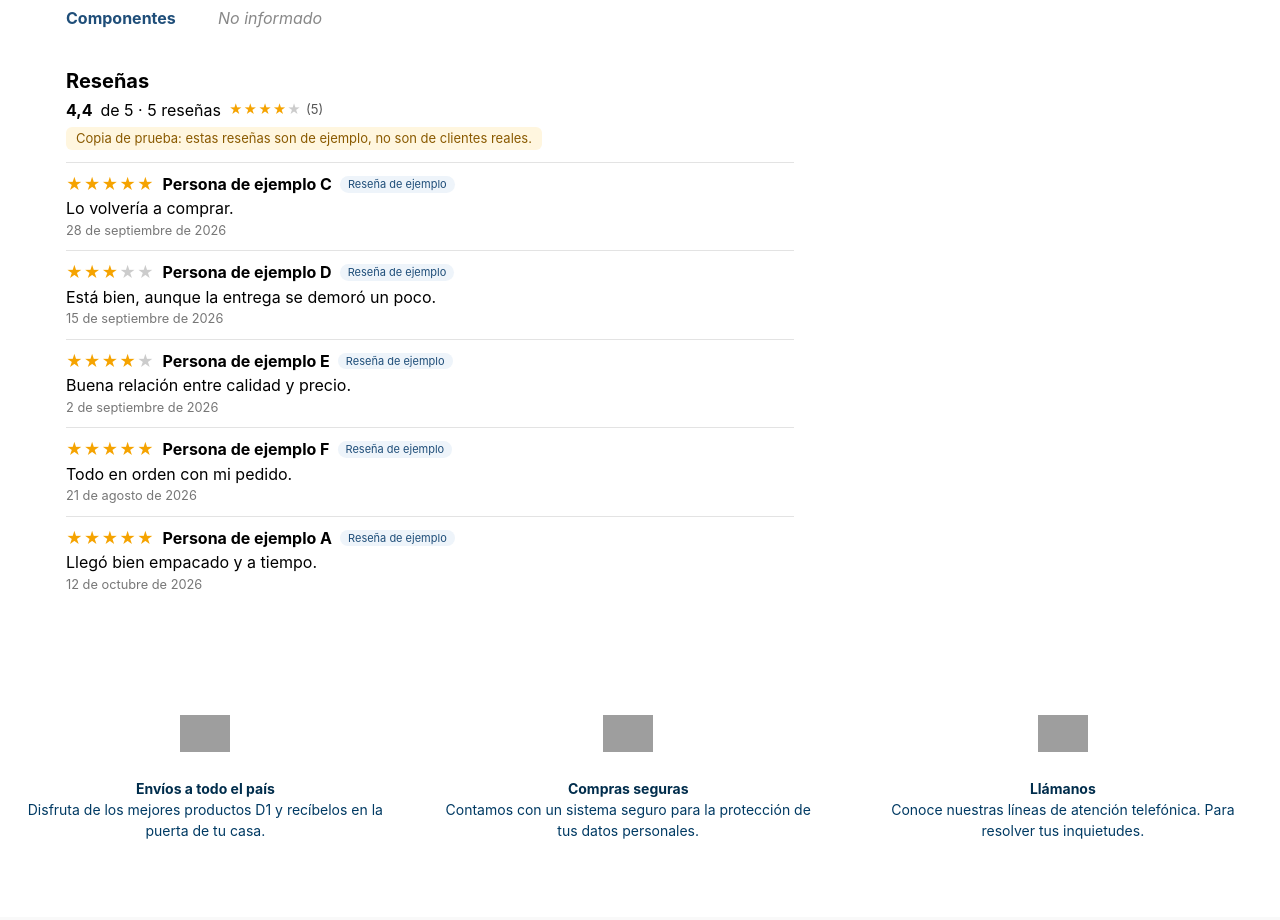
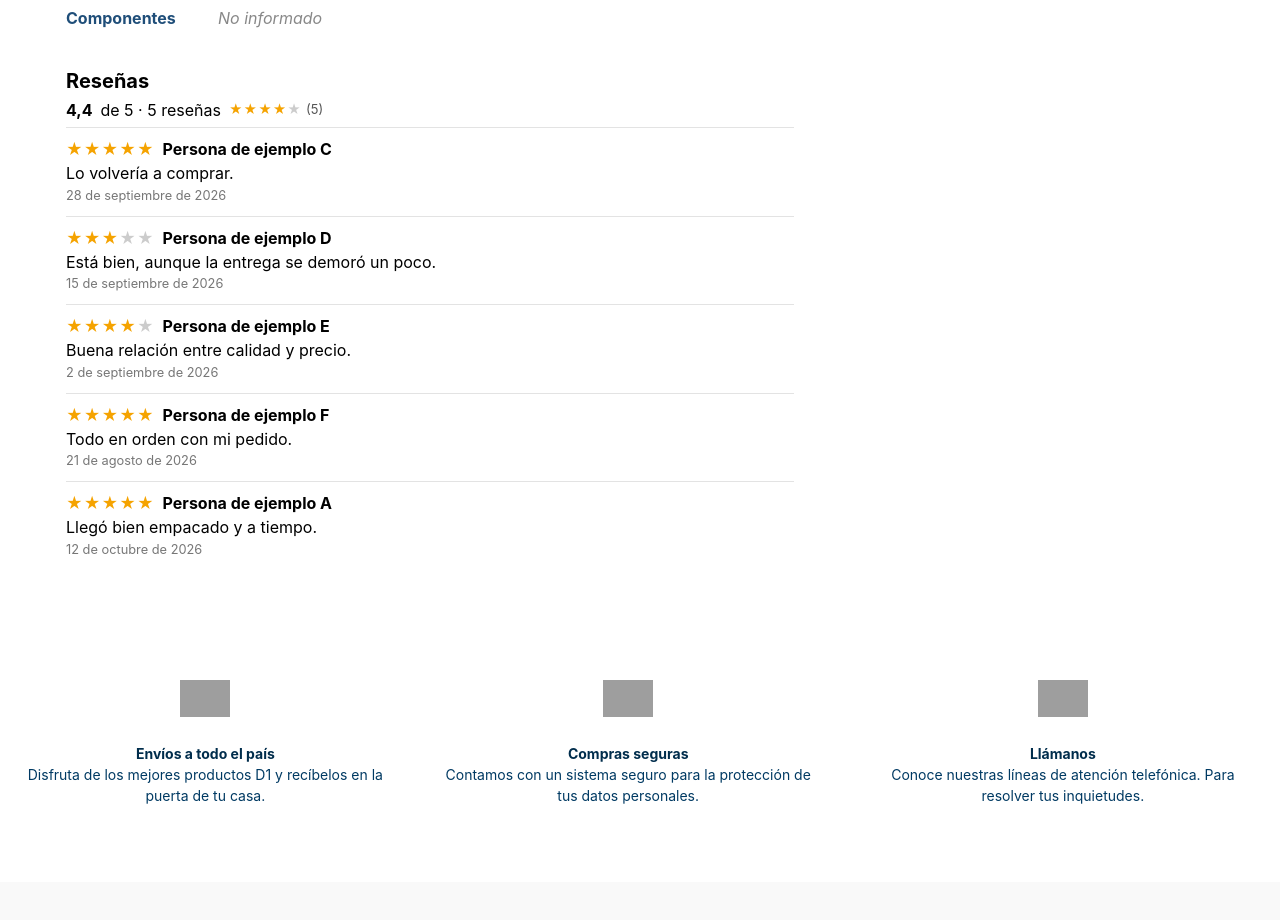
Before and after one commit to SmallCakekoo/D1-SHOP, a React (Vite) app: page /bocadillo-veleno-dulce-naturaleza-470g-12000515/p in a window 1280 px wide. Shown: the part 1080-2000 px from the top of the page. Built offline with nearby package versions, Linux system fonts and the light colour scheme; grey boxes are pictures that could not be loaded; a web font is replaced by a local one.

Commit message:
pulido 0: sin avisos de prueba en pantalla; datos de ejemplo documentados en README

```diff
--- a/src/components/product/ProductReviews.jsx
+++ b/src/components/product/ProductReviews.jsx
@@ -2,7 +2,7 @@ import Stars from './Stars'
 import { resenasDe } from '../../utils/resenas'
 import '../../styles/resenas.css'
 
-// Lista de reseñas del producto (cambio 4). Todas son de ejemplo y se marcan como tales.
+// Lista de reseñas del producto (cambio 4). DATOS DE PRUEBA: las reseñas viven en data/resenas.js.
 export default function ProductReviews({ href }) {
   const { lista, promedio, cantidad } = resenasDe(href)
   return (
@@ -12,7 +12,6 @@ export default function ProductReviews({ href }) {
         <strong>{promedio.toFixed(1).replace('.', ',')}</strong> de 5 · {cantidad} reseñas
         <Stars href={href} />
       </p>
-      <p className="d1-reviews__prueba">Copia de prueba: estas reseñas son de ejemplo, no son de clientes reales.</p>
       <ul>
         {lista.map((r) => (
           <li key={r.autor + r.fecha}>
@@ -23,7 +22,6 @@ export default function ProductReviews({ href }) {
                 ))}
               </span>
               <strong>{r.autor}</strong>
-              <span className="d1-reviews__badge">Reseña de ejemplo</span>
             </div>
             <p>{r.texto}</p>
             <small>{new Date(r.fecha).toLocaleDateString('es-CO', { year: 'numeric', month: 'long', day: 'numeric' })}</small>
--- a/src/components/product/Stars.jsx
+++ b/src/components/product/Stars.jsx
@@ -1,11 +1,11 @@
 import { resenasDe } from '../../utils/resenas'
 import '../../styles/resenas.css'
 
-// Estrellas + cantidad (cambio 4). Datos de prueba: ver data/resenas.js.
+// Estrellas + cantidad (cambio 4). DATOS DE PRUEBA: ver data/resenas.js.
 export default function Stars({ href, link }) {
   const { promedio, cantidad } = resenasDe(href)
   const llenas = Math.round(promedio)
-  const etiqueta = `${promedio.toFixed(1).replace('.', ',')} de 5 estrellas, ${cantidad} reseñas de ejemplo`
+  const etiqueta = `${promedio.toFixed(1).replace('.', ',')} de 5 estrellas, ${cantidad} reseñas`
   const contenido = (
     <>
       <span className="d1-stars__row" aria-hidden="true">
--- a/src/pages/ReturnsPage.jsx
+++ b/src/pages/ReturnsPage.jsx
@@ -4,7 +4,7 @@ import NearestStore from '../components/stores/NearestStore'
 import { politicaCompleta } from '../data/politicas'
 import '../styles/ayuda.css'
 
-// Política de devolución corta y clara (cambio 2). Textos de prueba: ver data/politicas.js.
+// Política de devolución corta y clara (cambio 2). DATOS DE PRUEBA: los textos viven en data/politicas.js.
 export default function ReturnsPage() {
   useEffect(() => {
     document.title = 'Devoluciones | D1'
@@ -14,7 +14,6 @@ export default function ReturnsPage() {
   return (
     <div className="d1-policy">
       <h1>Devoluciones y atención al cliente</h1>
-      <p className="d1-policy__prueba">Copia de prueba: plazos y condiciones de ejemplo.</p>
       {politicaCompleta.map((s) => (
         <section key={s.titulo}>
           <h2>{s.titulo}</h2>
--- a/src/styles/ayuda.css
+++ b/src/styles/ayuda.css
@@ -13,4 +13,3 @@
 .d1-policy { max-width: 760px; width: 100%; margin: 0 auto; padding: 24px 16px 48px; box-sizing: border-box; }
 .d1-policy h2 { font-size: 18px; margin: 20px 0 4px; }
 .d1-policy p { margin: 0; color: #333; }
-.d1-policy__prueba { color: #8a5a00; background: #fff6df; display: inline-block; padding: 4px 10px; border-radius: 6px; font-size: 13px; }
--- a/src/styles/resenas.css
+++ b/src/styles/resenas.css
@@ -6,10 +6,8 @@
 .d1-reviews { padding: 16px; max-width: 760px; }
 .d1-reviews h2 { font-size: 20px; margin: 0 0 8px; }
 .d1-reviews__resumen { display: flex; align-items: center; gap: 8px; margin: 0 0 8px; }
-.d1-reviews__prueba { color: #8a5a00; background: #fff6df; display: inline-block; padding: 4px 10px; border-radius: 6px; font-size: 13px; margin: 0 0 12px; }
 .d1-reviews ul { list-style: none; margin: 0; padding: 0; }
 .d1-reviews li { padding: 12px 0; border-top: 1px solid #e3e3e3; }
 .d1-reviews li p { margin: 6px 0 2px; }
 .d1-reviews small { color: #777; }
 .d1-reviews__head { display: flex; flex-wrap: wrap; align-items: center; gap: 8px; }
-.d1-reviews__badge { font-size: 11px; padding: 2px 8px; border-radius: 999px; background: #eef4fa; color: #1f4e79; }
```
Also changed, not shown: 1 other file (tests, documents, lock files or other folders).
